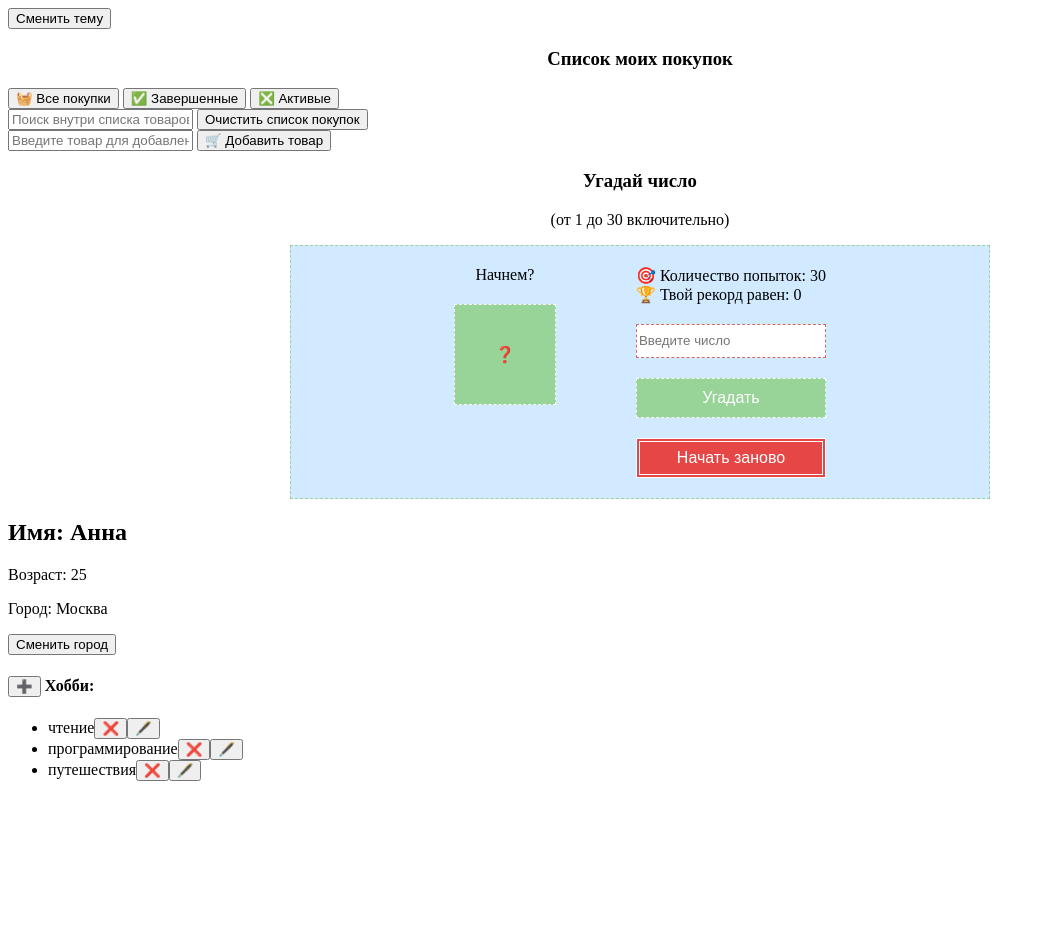
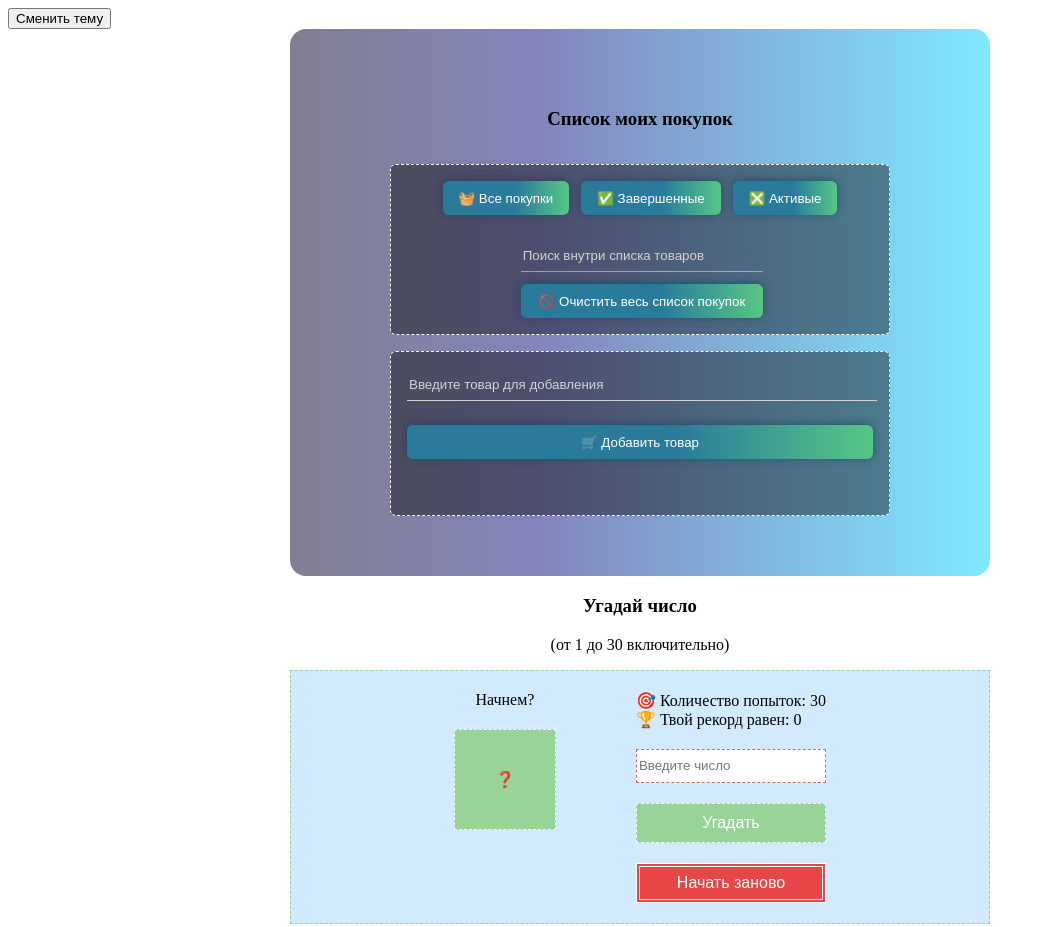
Before and after one commit to IrinaAstakhova/new_Training_Pet_20251010, a plain HTML site: page index.html in a window 1280 px wide. Shown: the top 927 px of the page, without its empty margins (0-1045 px from the left). Before the commit the page ends 800 px from the top, so only its background shows below. Drawn offline with Linux system fonts and the light colour scheme.

Commit message:
edited 'list of purchase' - add css styles

```diff
--- a/index.html
+++ b/index.html
@@ -18,7 +18,7 @@
             </div>
             <div class="container-reset_purchase">
                 <input type="text" class="search_purchase" placeholder="Поиск внутри списка товаров">
-                <button class="btn-reset_purchase">Очистить список покупок</button>
+                <button class="btn-reset_purchase">🚫 Очистить весь список покупок</button>
             </div>
         </div>
         <div class="wrapper-purchase">
--- a/profile.css
+++ b/profile.css
@@ -71,3 +71,106 @@ button.disabled {
     color: #fff;
     font-size: clamp(14px, 3vw, 16px);
     font-weight: 500;}
+
+/*Приложение список покупок*/
+.container-purchase {
+    box-sizing: border-box;
+    margin: 0 auto;
+    width: 100%;
+    max-width: 700px;
+    display: flex;
+    gap: 16px;
+    flex-direction: column;
+    align-items: center;
+    background: linear-gradient(90deg,rgba(2, 0, 36, 0.5) 0%, rgba(9, 9, 121, 0.5) 35%, rgba(0, 212, 255, 0.5) 100%);
+    border-radius: 16px;
+    padding: clamp(24px, 8vw, 60px);
+}
+
+.wrapper-container-filter_purchase {
+    align-items: center;
+}
+
+.wrapper-container-filter_purchase, .wrapper-purchase {
+    box-sizing: border-box;
+    display: flex;
+    flex-direction: column;
+    width: 100%;
+    max-width: 500px;
+    gap: 24px;
+    padding: 16px;
+    background: #00000069;
+    border: 1px dashed #fff;
+    border-radius: 6px;
+}
+
+.filter_purchase, .container-reset_purchase {
+    display: flex;
+    gap: 12px;
+flex-wrap: wrap
+}
+
+.container-reset_purchase {
+    flex-direction: column;
+}
+
+.wrapper-container-filter_purchase button, .btn-add_purchase{
+    height: 34px;
+    background: linear-gradient(90deg,rgba(42, 123, 155, 1) 58%, rgba(87, 199, 133, 1) 100%);
+    color: #fff;
+    padding: 0 16px;
+    border-radius: 6px;
+    border: none;
+    box-shadow: 0px -1px 9px 0px #0942589c;
+    transition: all 0.3s ease;
+}
+
+.wrapper-container-filter_purchase button:hover, .btn-add_purchase:hover {
+  transform: translateY(-2px);
+  box-shadow: 0 4px 12px rgba(0,0,0,0.3);
+}
+
+.search_purchase {
+    height: 30px;
+    background: transparent;
+    border: none;
+    border-bottom: 1px solid #ffffff73;
+    width: 100%;
+    color: #d3d3d3;
+}
+
+.input-purchase {
+    height: 30px;
+    background: transparent;
+    border: none;
+    border-bottom: 1px solid #d3d3d3;
+    width: 100%;
+    color: #d3d3d3;
+}
+
+.search_purchase::placeholder, .input-purchase::placeholder {
+    color: #d3d3d3;
+}
+
+.search_purchase:focus, .input-purchase:focus {
+    outline: none;
+}
+
+.list_purchase ul {
+list-style: none;
+padding-left: 0;
+}
+
+.list_purchase ul li {
+color: #d3d3d3;
+}
+
+.chek_purchase {accent-color: rgb(55 146 148);}
+
+
+.delete_purchase {
+    background: none;
+    border: none;
+}
+
+.complete_purchase {text-decoration: line-through;}
```
